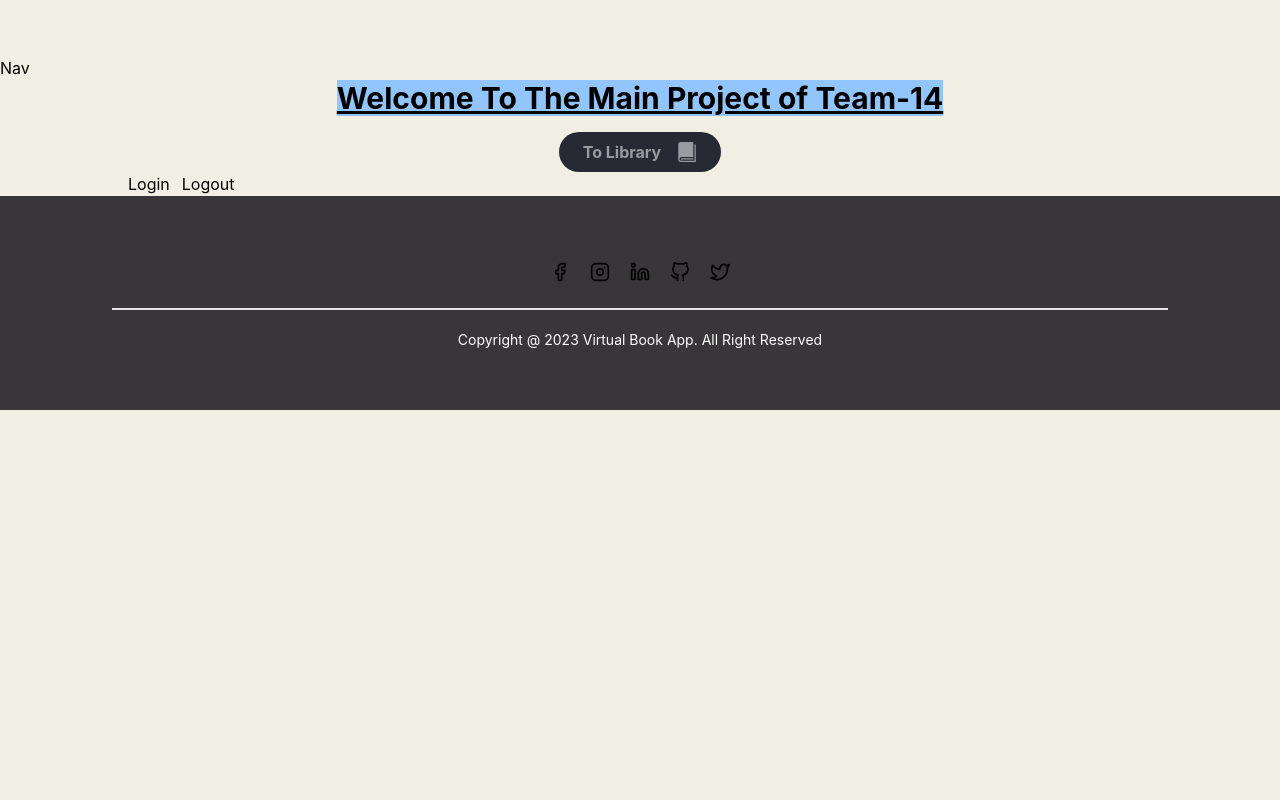
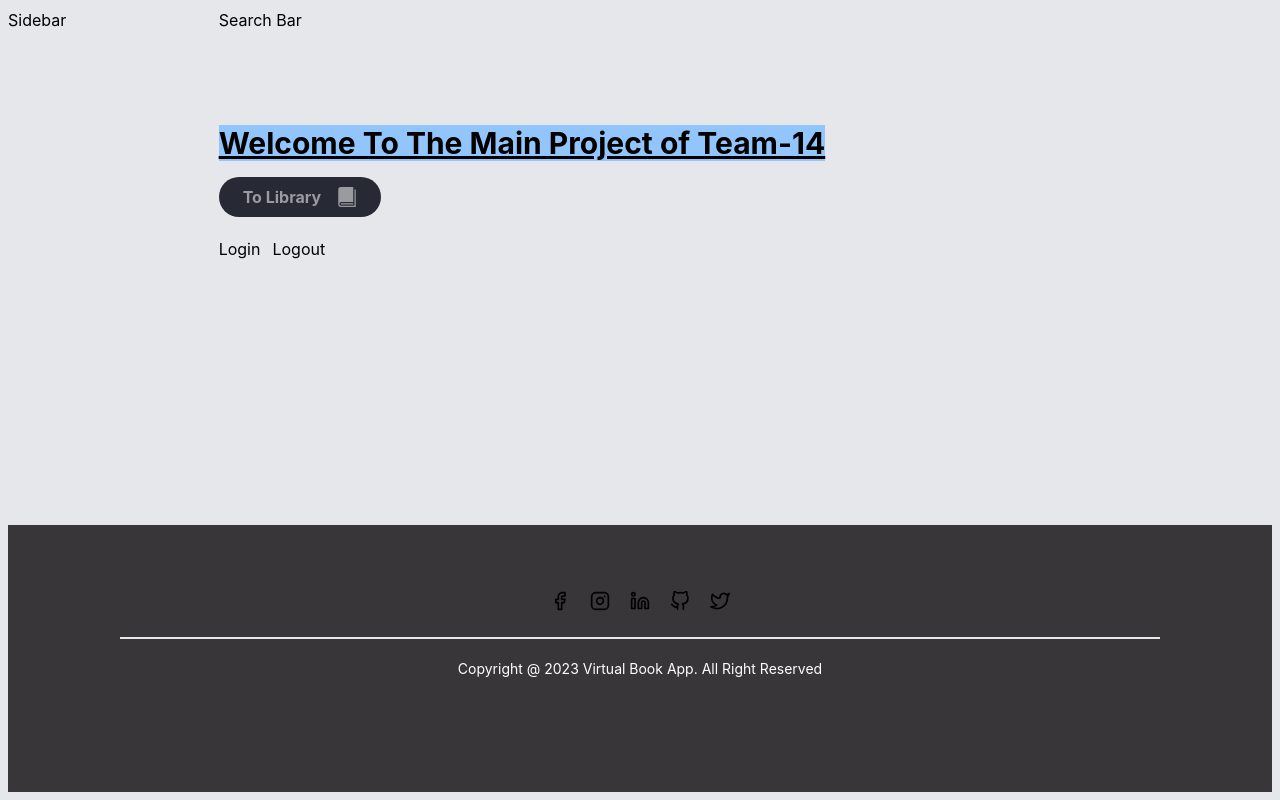
Before and after one commit to chingu-voyages/v43-tier2-team-14, a React (Vite) app in the folder frontend/: page / in a window 1280 px wide. Built offline with nearby package versions, Linux system fonts and the light colour scheme; no server answers.

Commit message:
add grid system

```diff
--- a/frontend/src/App.css
+++ b/frontend/src/App.css
@@ -12,8 +12,10 @@
 
 }
 
-
-section{
-  width:80%;
-  margin:0 auto;
+*,
+*::before,
+*::after {
+  box-sizing: border-box;
+  margin: 0;
+  padding: 0;
 }
--- a/frontend/src/components/Footer.jsx
+++ b/frontend/src/components/Footer.jsx
@@ -1,9 +1,14 @@
-import {FiFacebook, FiInstagram, FiLinkedin, FiTwitter, FiGithub} from 'react-icons/fi'
+import {
+  FiFacebook,
+  FiInstagram,
+  FiLinkedin,
+  FiTwitter,
+  FiGithub,
+} from "react-icons/fi";
 
 const Footer = () => {
-  return <footer className="py-10 px-5 md:px-10 lg:px-28 bg-[#383638]">
-
-
+  return (
+    <footer className="col-span-12 row-start-7 py-10 px-5 md:px-10 lg:px-28 bg-[#383638]">
       <div className=" mt-5 flex gap-2 justify-center">
         <span className="flex justify-center hover:text-blue-800 items-center bg-grey-300  rounded-full text-black w-8 h-8 text-xl cursor-pointer">
           <FiFacebook />
@@ -25,9 +30,7 @@ const Footer = () => {
       <p className="border-t-2 py-5 mt-5 text-sm text-center text-white ">
         Copyright @ 2023 Virtual Book App. All Right Reserved
       </p>
-
-
-
     </footer>
-}
-export default Footer
+  );
+};
+export default Footer;
--- a/frontend/src/components/Nav.jsx
+++ /dev/null
@@ -1,5 +0,0 @@
-
-const Nav = () => {
-  return <nav>Nav</nav>;
-};
-export default Nav;
--- /dev/null
+++ b/frontend/src/components/Search.jsx
@@ -0,0 +1,4 @@
+const Search = () => {
+  return <nav className="col-start-3 col-span-full">Search Bar</nav>;
+};
+export default Search;
--- /dev/null
+++ b/frontend/src/components/Sidebar.jsx
@@ -0,0 +1,7 @@
+import React from "react";
+
+const Sidebar = () => {
+  return <aside className="col-start-1 col-end-3 row-span-full">Sidebar</aside>;
+};
+
+export default Sidebar;
--- a/frontend/src/components/book/BooksContainer.jsx
+++ b/frontend/src/components/book/BooksContainer.jsx
@@ -1,12 +1,15 @@
-import { Link } from "react-router-dom"
-import { bookStore } from "../../features/bookStore"
-import BookCard from "./BookCard"
+import { Link } from "react-router-dom";
+import { bookStore } from "../../features/bookStore";
+import BookCard from "./BookCard";
 const BooksContainer = () => {
-  const bookList = bookStore((state) => state.bookList)
+  const bookList = bookStore((state) => state.bookList);
   return (
     <>
-      <section>
-        <Link to="/wishlist" className="bg-red-700 text-white p-2 rounded-sm">
+      <section className="flex flex-col justify-center">
+        <Link
+          to="/wishlist"
+          className="bg-red-700 text-white p-2 rounded-sm mx-auto"
+        >
           wishlist
         </Link>
         <h2 className="capitalize text-4xl text-center my-4">
@@ -14,11 +17,11 @@ const BooksContainer = () => {
         </h2>
         <div className="wrapper grid grid-cols-3 gap-12 ">
           {bookList.map((bookCard) => {
-            return <BookCard key={bookCard.id} {...bookCard} />
+            return <BookCard key={bookCard.id} {...bookCard} />;
           })}
         </div>
       </section>
     </>
-  )
-}
-export default BooksContainer
+  );
+};
+export default BooksContainer;
--- a/frontend/src/pages/BookDetails.jsx
+++ b/frontend/src/pages/BookDetails.jsx
@@ -1,10 +1,10 @@
-import Book from "../components/book/Book"
+import Book from "../components/book/Book";
 
 const BookDetails = () => {
   return (
-    <>
+    <div className="col-start-3 col-span-full">
       <Book />
-    </>
-  )
-}
-export default BookDetails
+    </div>
+  );
+};
+export default BookDetails;
--- a/frontend/src/pages/Home.jsx
+++ b/frontend/src/pages/Home.jsx
@@ -1,21 +1,22 @@
-
-import { Link } from "react-router-dom"
-import GenericBtns from "../components/UI/GenericBtns"
-import { ImBook } from "react-icons/im"
+import { Link } from "react-router-dom";
+import GenericBtns from "../components/UI/GenericBtns";
+import { ImBook } from "react-icons/im";
 import { useEffect, useState } from "react";
-
+import Sidebar from "../components/Sidebar";
 
 const Home = () => {
   const [user, setUser] = useState("");
 
   const fetchData = async () => {
+    try {
       const res = await fetch(`${import.meta.env.VITE_BACKEND_URL}/api/user`, {
         credentials: "include",
       });
-    console.log(res);
       const userData = await res.json();
-    console.log(userData);
       setUser(userData);
+    } catch (error) {
+      console.error(error);
+    }
   };
 
   useEffect(() => {
@@ -24,8 +25,8 @@ const Home = () => {
 
   console.log(user);
   return (
-    <section className="flex flex-col items-center">
-      <h1 className="text-3xl bg-blue-300 font-bold underline mb-4">
+    <section className=" flex flex-col items-start justify-start h-full col-start-3 col-span-full pt-10">
+      <h1 className="text-3xl  bg-blue-300 font-bold underline mb-4">
         Welcome To The Main Project of Team-14
       </h1>
       <Link to="books">
@@ -39,16 +40,11 @@ const Home = () => {
           </div>
         )}
       </div>
-      <div className="flex w-full gap-3">
-        <Link to={`${import.meta.env.VITE_BACKEND_URL}/auth/google`}>
-          Login
-        </Link>
-        <Link to={`${import.meta.env.VITE_BACKEND_URL}/auth/logout`}>
-          Logout
-        </Link>
+      <div className="flex w-full justify-start mt-5 gap-3">
+        <a href={`${import.meta.env.VITE_BACKEND_URL}/auth/google`}>Login</a>
+        <a href={`${import.meta.env.VITE_BACKEND_URL}/auth/logout`}>Logout</a>
       </div>
-
     </section>
-  )
-}
-export default Home
+  );
+};
+export default Home;
--- a/frontend/src/pages/Library.jsx
+++ b/frontend/src/pages/Library.jsx
@@ -1,13 +1,13 @@
-import { Link } from "react-router-dom"
-import BooksContainer from "../components/book/BooksContainer"
+import { Link } from "react-router-dom";
+import BooksContainer from "../components/book/BooksContainer";
 
 const Library = () => {
   return (
-    <>
+    <div className="col-start-3 col-span-full">
       <BooksContainer />
-    </>
-  )
-}
-export default Library
+    </div>
+  );
+};
+export default Library;
 
 // the page is intended for testing purposes
--- a/frontend/src/pages/Root.jsx
+++ b/frontend/src/pages/Root.jsx
@@ -1,24 +1,26 @@
-import { useEffect } from "react"
-import { Outlet } from "react-router-dom"
-import Nav from "../components/Nav"
-import Footer from "../components/Footer"
-import { bookStore } from "../features/bookStore"
+import { useEffect } from "react";
+import { Outlet } from "react-router-dom";
+import Nav from "../components/Search";
+import Footer from "../components/Footer";
+import { bookStore } from "../features/bookStore";
+import Sidebar from "../components/Sidebar";
 
 const Root = () => {
-  const getBooks = bookStore((state) => state.getBooks)
-  const bookList = bookStore((state) => state.bookList)
+  const getBooks = bookStore((state) => state.getBooks);
+  const bookList = bookStore((state) => state.bookList);
 
   useEffect(() => {
-    getBooks()
-    console.log(bookList)
-  }, [])
+    getBooks();
+    console.log(bookList);
+  }, []);
 
   return (
-    <main className="pt-14 flex flex-col">
+    <main className="h-screen p-2 bg-gray-200 grid grid-cols-12 grid-row-12">
+      <Sidebar />
       <Nav />
       <Outlet />
       <Footer />
     </main>
-  )
-}
-export default Root
+  );
+};
+export default Root;
--- a/frontend/src/pages/WishList.jsx
+++ b/frontend/src/pages/WishList.jsx
@@ -1,15 +1,13 @@
-import HomeBtn from "../components/UI/HomeBtn"
-import WishListWrapper from "../components/wishList/WishListWrapper"
-import { bookStore } from "../features/bookStore"
+import HomeBtn from "../components/UI/HomeBtn";
+import WishListWrapper from "../components/wishList/WishListWrapper";
+import { bookStore } from "../features/bookStore";
 
 const WishList = () => {
   return (
-    <>
-      <section className="text-center">
+      <section className="text-start col-start-3 col-span-full">
         <WishListWrapper />
         <HomeBtn />
       </section>
-    </>
-  )
-}
-export default WishList
+  );
+};
+export default WishList;
--- a/frontend/vite.config.js
+++ b/frontend/vite.config.js
@@ -3,5 +3,7 @@ import react from '@vitejs/plugin-react-swc'
 
 // https://vitejs.dev/config/
 export default defineConfig({
-  plugins: [react()],
+  plugins: [react({
+    include: "**/*.jsx",
+  })],
 })
```
Lines whose indentation alone changed are shown as unchanged.
